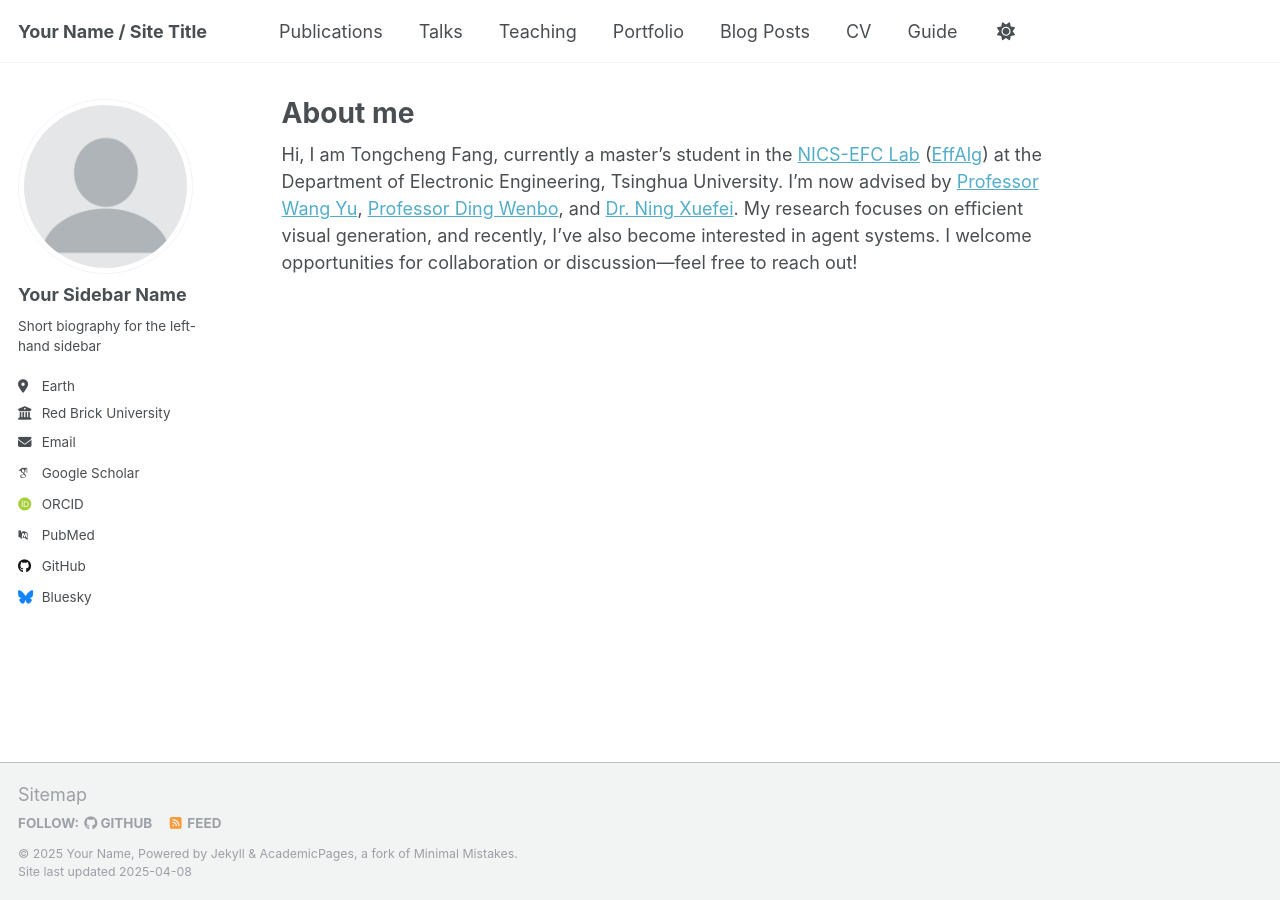
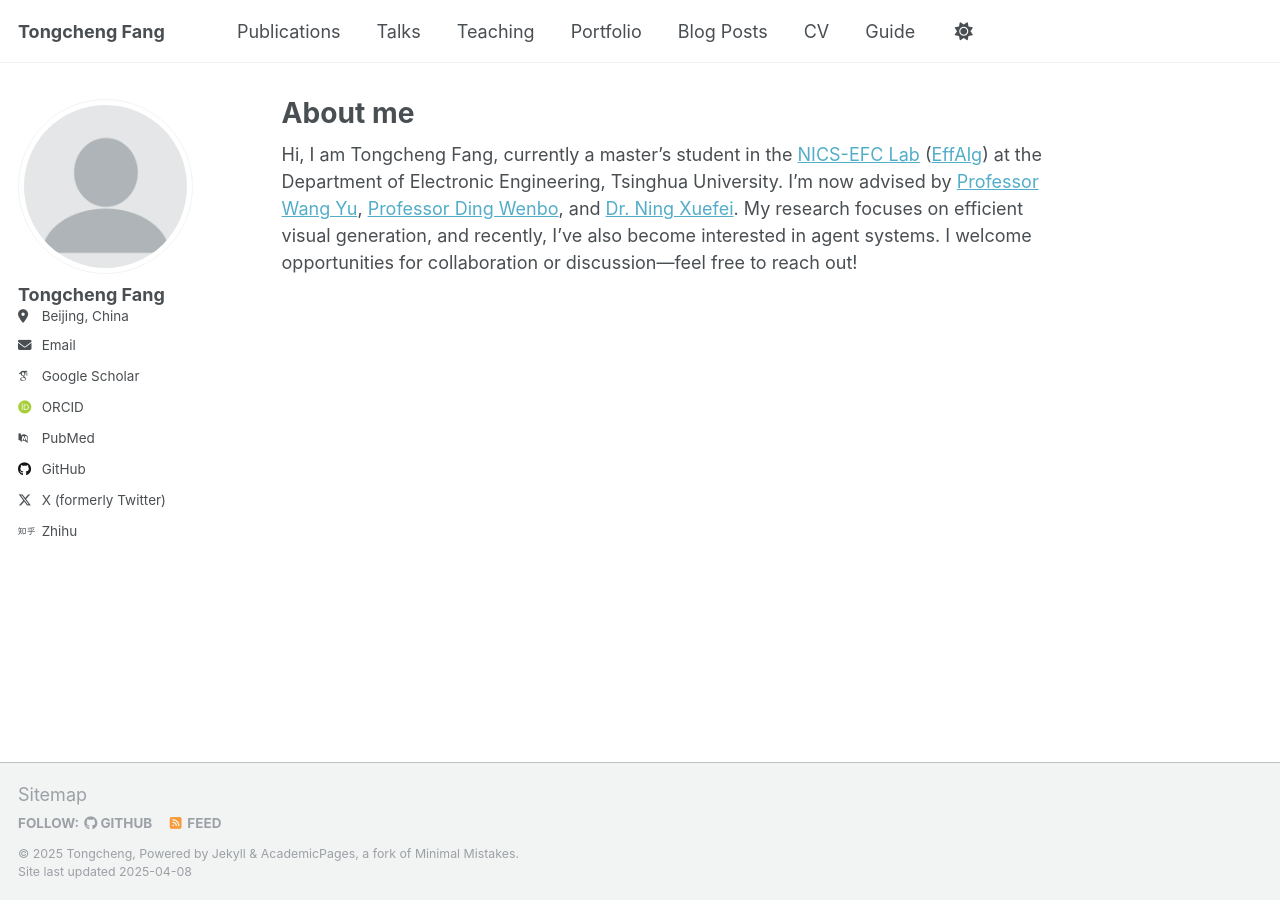
Before and after one commit to stein-666/stein-666.github.io, a Jekyll site: the page built from _pages/about.md, in a window 1280 px wide. Built offline with Jekyll 4.4.1, drawn with Linux system fonts in a browser that asks for light colours; some web fonts are replaced.

Commit message:
Update _config.yml

```diff
--- a/_config.yml
+++ b/_config.yml
@@ -9,13 +9,13 @@
 # Basic Site Settings
 locale                   : "en-US"
 site_theme               : "default"
-title                    : "Your Name / Site Title"
+title                    : "Tongcheng Fang"
 title_separator          : "-"
-name                     : &name "Your Name"
-description              : &description "personal description"
-url                      : https://academicpages.github.io # the base hostname & protocol for your site e.g. "https://[your GitHub username].github.io"
-baseurl                  : "" # the subpath of your site, e.g. "/blog"
-repository               : "academicpages/academicpages.github.io"
+name                     : &name "Tongcheng"
+description              : &description "a student"
+url                      : https://stein-666.github.io/ # the base hostname & protocol for your site e.g. "https://[your GitHub username].github.io"
+# baseurl                  : "" # the subpath of your site, e.g. "/blog"
+repository               : "https://github.com/stein-666"
 
 # Site Author - The following control what appear as part of the author content on the side bar.
 #               If a field is blank the icon and link will not appear, otherwise it will be shown.
@@ -23,13 +23,13 @@ repository               : "academicpages/academicpages.github.io"
 author:
   # Biographic information
   avatar           : "profile.png"
-  name             : "Your Sidebar Name"
-  pronouns         : # example: "she/her"
-  bio              : "Short biography for the left-hand sidebar"
-  location         : "Earth"
-  employer         : "Red Brick University"
-  uri              : # URL
-  email            : "none@example.org"
+  name             : "Tongcheng Fang"
+  # pronouns         : # example: "she/her"
+  # bio              : "Short biography for the left-hand sidebar"
+  location         : "Beijing, China"
+  # employer         : "Red Brick University"
+  # uri              : # URL
+  email            : "sgcbflrftc@gmail.com"
 
   # Academic websites
   arxiv            : # URL - Update with the correct link to your profile
@@ -50,30 +50,30 @@ author:
   stackoverflow    : # User number or user number and name (i.e., use "1" or "1/jeff-atwood")
 
   # Social media
-  bluesky          : "bsky.app" # Replace this with you Bluesky username
-  facebook         : # Username
-  flickr           : # Username
-  foursquare       : # Username
-  goodreads        : # Username
-  google_plus      : # Username
-  keybase          : # Username
-  instagram        : # Username
-  lastfm           : # Username
-  linkedin         : # Username
-  mastodon         : # URL
-  medium           : # URL
-  pinterest        : # Username
-  soundcloud       : # Username
-  steam            : # Username
-  telegram         : # URL
-  tumblr           : # Username
-  twitter          : # Username for X / Twitter
-  vine             : # Username
-  weibo            : # Username
-  wikipedia        : # Username
-  xing             : # Username
-  youtube          : # Username
-  zhihu            : # Username
+  # bluesky          : "bsky.app" # Replace this with you Bluesky username
+  # facebook         : # Username
+  # flickr           : # Username
+  # foursquare       : # Username
+  # goodreads        : # Username
+  # google_plus      : # Username
+  # keybase          : # Username
+  # instagram        : # Username
+  # lastfm           : # Username
+  # linkedin         : # Username
+  # mastodon         : # URL
+  # medium           : # URL
+  # pinterest        : # Username
+  # soundcloud       : # Username
+  # steam            : # Username
+  # telegram         : # URL
+  # tumblr           : # Username
+  twitter          : Stein Fang # Username for X / Twitter
+  # vine             : # Username
+  # weibo            : # Username
+  # wikipedia        : # Username
+  # xing             : # Username
+  # youtube          : # Username
+  zhihu            : 却道
 
 # Publication Category - The following the list of publication categories and their headings
 publication_category:
```
